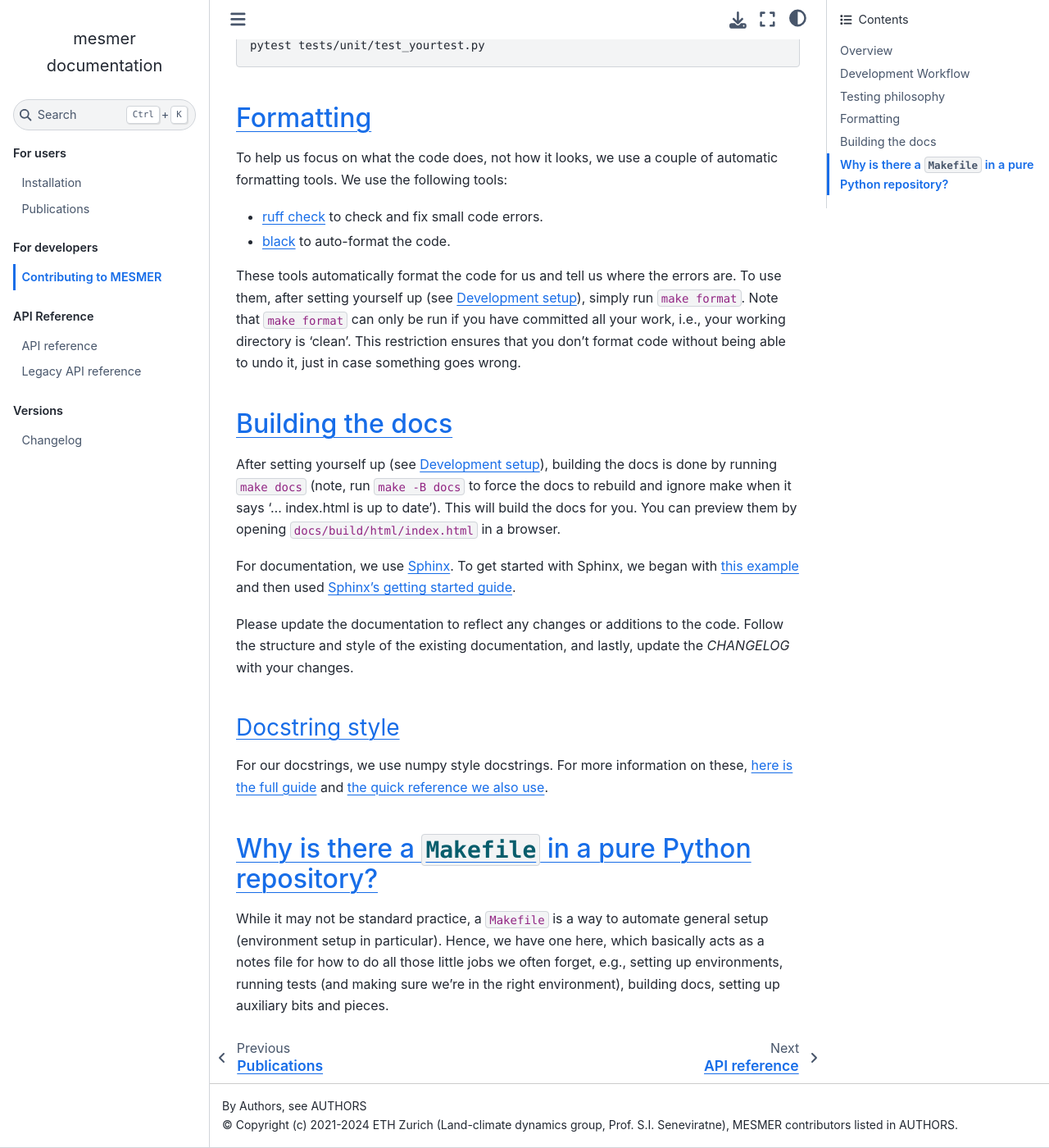
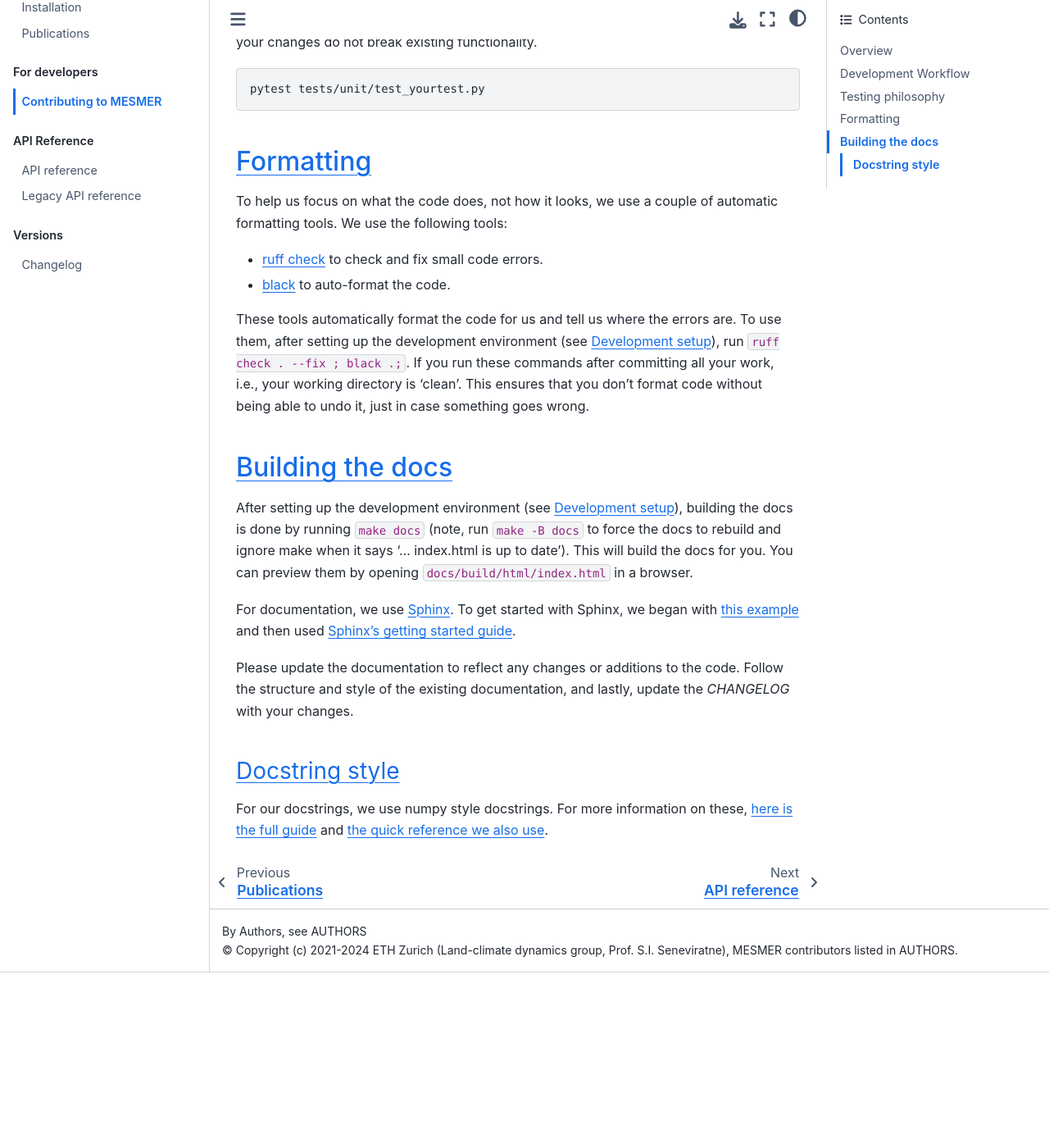
Before and after one commit to MESMER-group/mesmer, a Sphinx documentation site: the page built from docs/source/development.rst, in a window 1280 px wide and 1400 px high, scrolled down 5716 px. Shown: the whole window at 82% size. Built offline with Sphinx 7.4.7 and the Sphinx Book theme 1.1.4, drawn with Linux system fonts in a browser that asks for light colours; the version number could not be read and is left out; after the commit the page ends 6902 px from its top, so only the background shows below that; some of the changed text lies outside the part shown.

Commit message:
add pre commit comment

```diff
--- a/docs/source/development.rst
+++ b/docs/source/development.rst
@@ -86,6 +86,7 @@
       git checkout -b your-feature
 
 2. **Make Changes**: Implement your changes in the new branch.
+   If you want to make sure your files are clean and adhere to our pre-commit hooks, run ``pre-commit run --all-files``. This will run all the checks we have set up for you. For an intro to pre-commit, see `here <https://pre-commit.com/>`_ and our .pre-commit-config.yml.
 3. **Commit Changes**: Add and commit your changes with a clear and descriptive message.
 
    .. code-block:: bash
@@ -172,11 +173,11 @@
 - `ruff check <https://docs.astral.sh/ruff/>`_ to check and fix small code errors.
 - `black <https://black.readthedocs.io/en/stable/>`_ to auto-format the code.
 
-These tools automatically format the code for us and tell us where the errors are. To use them, after setting yourself up (see `Development setup`_), simply run ``make format``. Note that ``make format`` can only be run if you have committed all your work, i.e., your working directory is 'clean'. This restriction ensures that you don't format code without being able to undo it, just in case something goes wrong.
+These tools automatically format the code for us and tell us where the errors are. To use them, after setting up the development environment (see `Development setup`_), run ``ruff check . --fix ; black .;``. If you run these commands after committing all your work, i.e., your working directory is 'clean'. This ensures that you don't format code without being able to undo it, just in case something goes wrong.
 
 Building the docs
 -----------------
-After setting yourself up (see `Development setup`_), building the docs is done by running ``make docs`` (note, run ``make -B docs`` to force the docs to rebuild and ignore make when it says '... index.html is up to date'). This will build the docs for you. You can preview them by opening ``docs/build/html/index.html`` in a browser.
+After setting up the development environment (see `Development setup`_), building the docs is done by running ``make docs`` (note, run ``make -B docs`` to force the docs to rebuild and ignore make when it says '... index.html is up to date'). This will build the docs for you. You can preview them by opening ``docs/build/html/index.html`` in a browser.
 
 For documentation, we use Sphinx_. To get started with Sphinx, we began with `this example <https://pythonhosted.org/an_example_pypi_project/sphinx.html>`_ and then used `Sphinx's getting started guide <http://www.sphinx-doc.org/en/master/usage/quickstart.html>`_.
 
@@ -186,10 +187,6 @@
 ~~~~~~~~~~~~~~~
 For our docstrings, we use numpy style docstrings. For more information on these, `here is the full guide <https://numpydoc.readthedocs.io/en/latest/format.html>`_ and `the quick reference we also use <https://sphinxcontrib-napoleon.readthedocs.io/en/latest/example_numpy.html>`_.
 
-Why is there a ``Makefile`` in a pure Python repository?
---------------------------------------------------------
-While it may not be standard practice, a ``Makefile`` is a way to automate general setup (environment setup in particular). Hence, we have one here, which basically acts as a notes file for how to do all those little jobs we often forget, e.g., setting up environments, running tests (and making sure we're in the right environment), building docs, setting up auxiliary bits and pieces.
-
 .. _Sphinx: http://www.sphinx-doc.org
 .. _MESMER issue tracker: https://github.com/MESMER-group/mesmer/issues
 .. _`Mathias Hauser`: https://github.com/mathause
```
